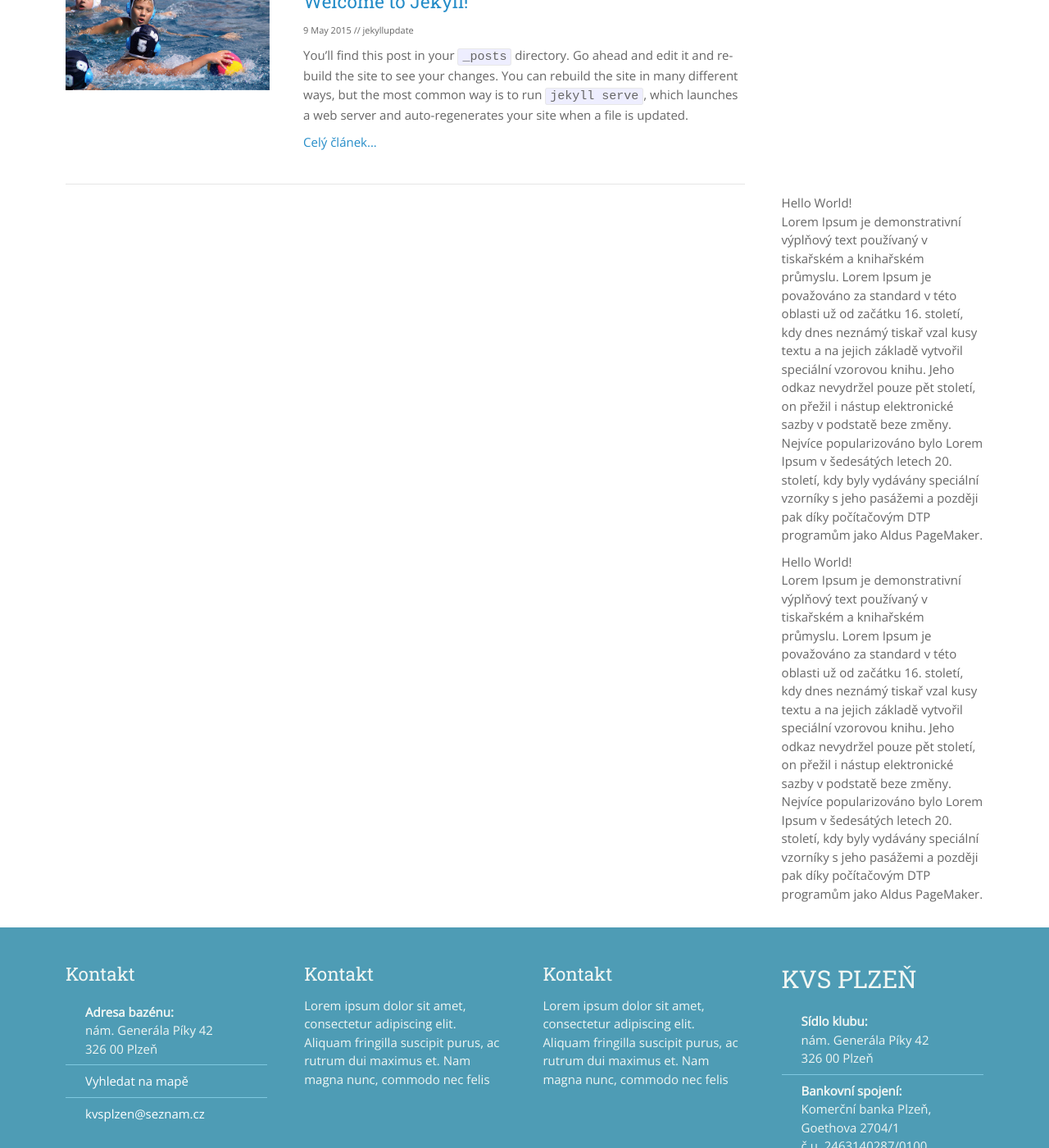
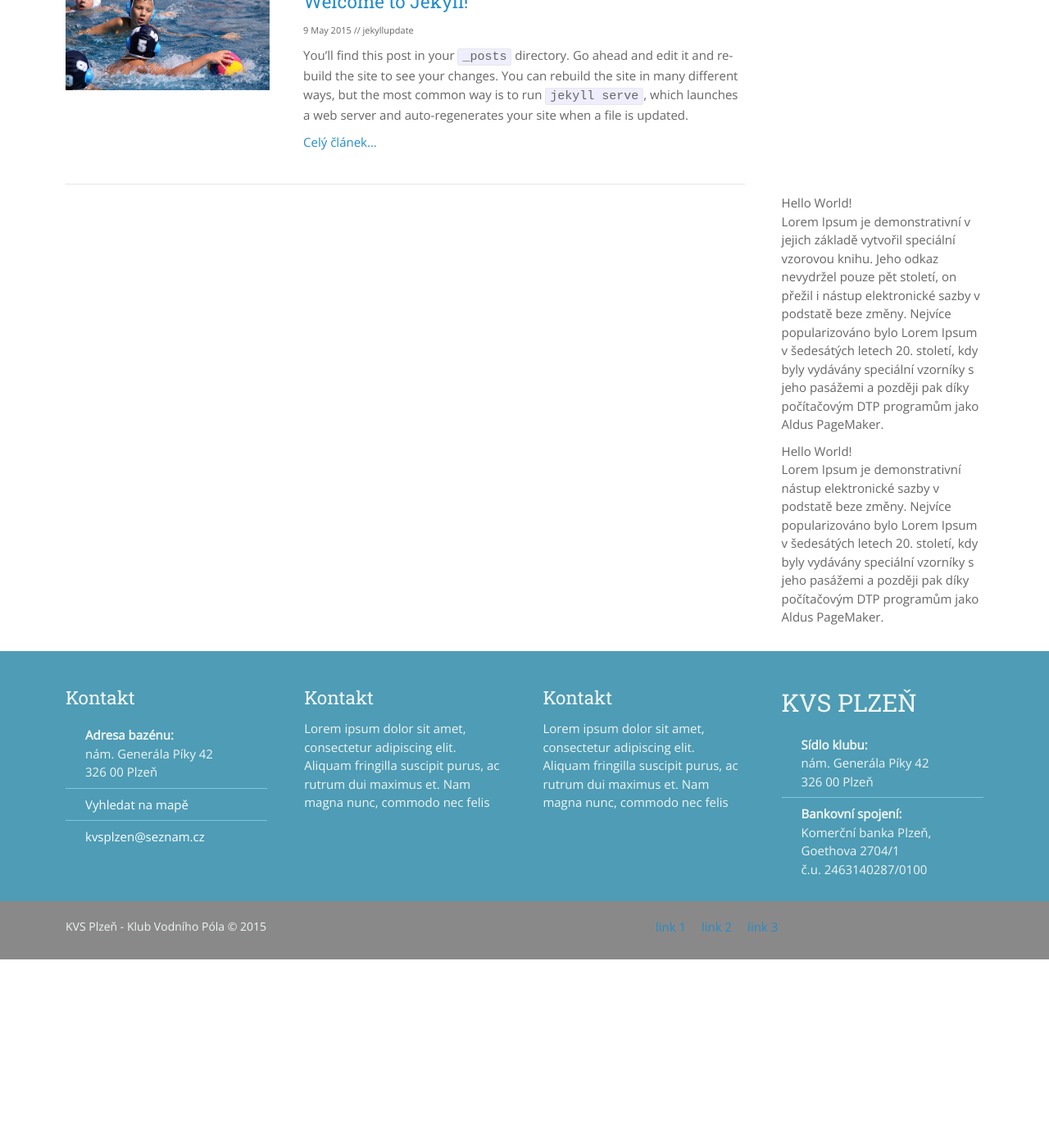
Before and after one commit to SteveVil/KVS-web, a Jekyll site: the page built from Blog/index.html, in a window 1280 px wide and 1400 px high, scrolled down 450 px. Shown: the whole window at 82% size. Built offline with Jekyll 4.4.1, drawn with Linux system fonts in a browser that asks for light colours; the list of posts is cut into pages by our own code; after the commit the page ends 1620 px from its top, so only the background shows below that.

Commit message:
Update sidebar.html

```diff
--- a/_includes/sidebar.html
+++ b/_includes/sidebar.html
@@ -1,10 +1,10 @@
 <div class="sidebar">
 
   <h2></h2>Hello World!</h2>
-  <p>Lorem Ipsum je demonstrativní výplňový text používaný v tiskařském a knihařském průmyslu. Lorem Ipsum je považováno za standard v této oblasti už od začátku 16. století, kdy dnes neznámý tiskař vzal kusy textu a na jejich základě vytvořil speciální vzorovou knihu. Jeho odkaz nevydržel pouze pět století, on přežil i nástup elektronické sazby v podstatě beze změny. Nejvíce popularizováno bylo Lorem Ipsum v šedesátých letech 20. století, kdy byly vydávány speciální vzorníky s jeho pasážemi a později pak díky počítačovým DTP programům jako Aldus PageMaker.</p>
+  <p>Lorem Ipsum je demonstrativní v jejich základě vytvořil speciální vzorovou knihu. Jeho odkaz nevydržel pouze pět století, on přežil i nástup elektronické sazby v podstatě beze změny. Nejvíce popularizováno bylo Lorem Ipsum v šedesátých letech 20. století, kdy byly vydávány speciální vzorníky s jeho pasážemi a později pak díky počítačovým DTP programům jako Aldus PageMaker.</p>
 
   <h2></h2>Hello World!</h2>
-  <p>Lorem Ipsum je demonstrativní výplňový text používaný v tiskařském a knihařském průmyslu. Lorem Ipsum je považováno za standard v této oblasti už od začátku 16. století, kdy dnes neznámý tiskař vzal kusy textu a na jejich základě vytvořil speciální vzorovou knihu. Jeho odkaz nevydržel pouze pět století, on přežil i nástup elektronické sazby v podstatě beze změny. Nejvíce popularizováno bylo Lorem Ipsum v šedesátých letech 20. století, kdy byly vydávány speciální vzorníky s jeho pasážemi a později pak díky počítačovým DTP programům jako Aldus PageMaker.</p>
+  <p>Lorem Ipsum je demonstrativní nástup elektronické sazby v podstatě beze změny. Nejvíce popularizováno bylo Lorem Ipsum v šedesátých letech 20. století, kdy byly vydávány speciální vzorníky s jeho pasážemi a později pak díky počítačovým DTP programům jako Aldus PageMaker.</p>
 
 
 
```
